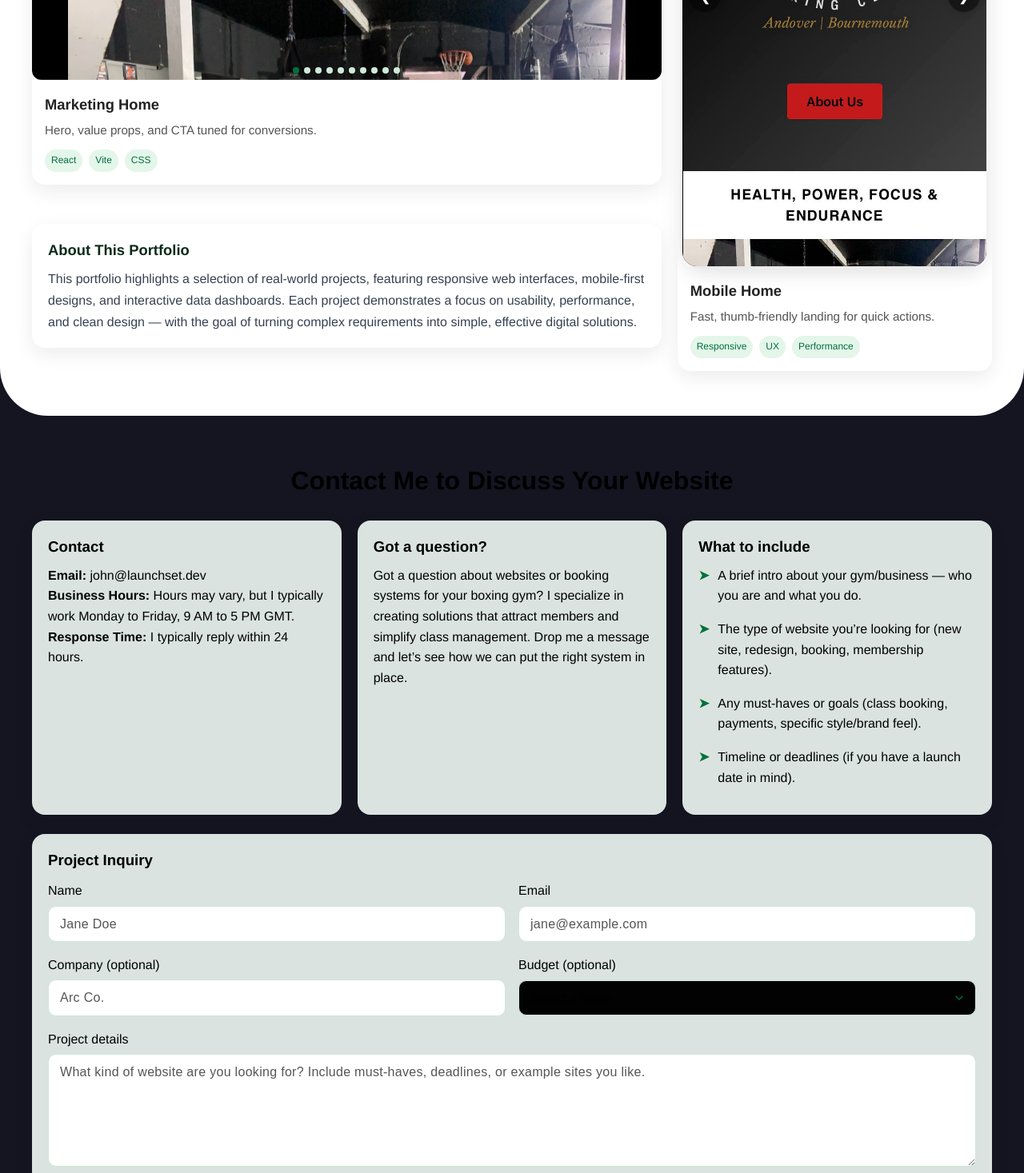
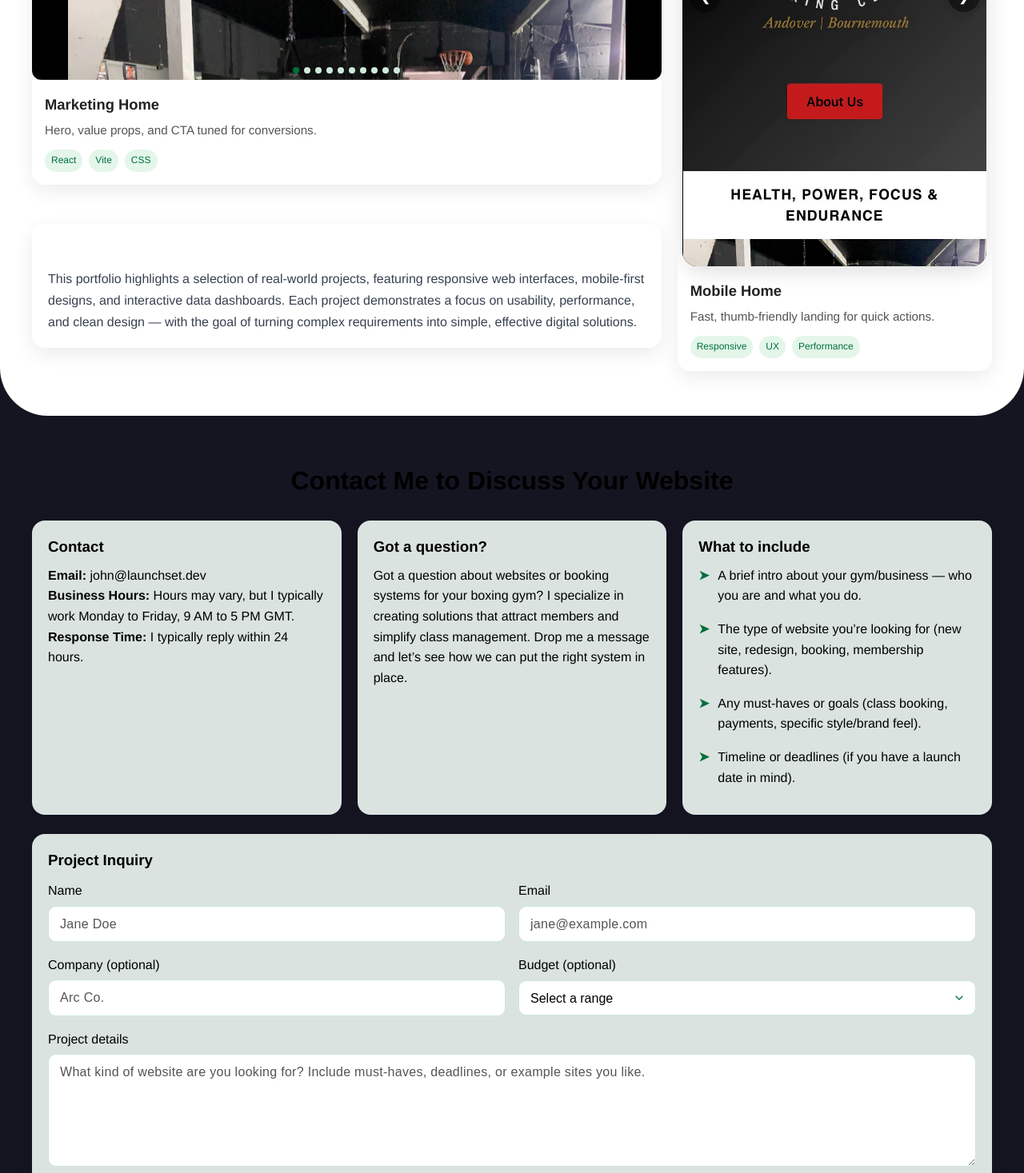
Before and after one commit to Launchset/Portfolio, a React (Vite) app: page / in a window 1280 px wide. Shown: the part 1274-2741 px from the top of the page at 80% size. Built offline with nearby package versions, Linux system fonts and the light colour scheme.

Commit message:
Update Contact and Projects component styles: change select background to white, enhance hover effects for cards, and update project title color to white for better visibility.

```diff
--- a/src/components/Contact.css
+++ b/src/components/Contact.css
@@ -213,7 +213,7 @@ textarea { resize: vertical; }
 
 /* Select styled like inputs */
 .form-grid select {
-  background: #030202;
+  background: #ffffff;   /* ✅ CHANGED to white */
   color: #222;
   border: 1px solid #cde8d7;
   border-radius: 10px;
@@ -253,13 +253,15 @@ textarea { resize: vertical; }
   border-radius: 16px;
   box-shadow: 0 8px 24px rgba(0, 0, 0, 0.08);
   padding: 18px 20px;
-  transition: background 0.2s ease;
+  transition: background 0.25s ease, transform 0.25s ease, box-shadow 0.25s ease;
 }
 
-/* optional: slightly stronger tint on hover */
+/* ✅ Softer hover highlight + shadow lift */
 .contact-card:hover,
 .contact-form.card:hover {
-  background: rgb(7, 170, 107);
+  background: rgba(240, 250, 245, 1); /* subtle lighter highlight */
+  transform: translateY(-3px);        /* slight lift */
+  box-shadow: 0 12px 28px rgba(0, 0, 0, 0.12);
 }
 
 /* === Force all text in Contact section black === */
--- a/src/components/Projects.css
+++ b/src/components/Projects.css
@@ -129,7 +129,7 @@
 
 .projects-info h3 {
   margin: 0 0 .5rem 0;
-  color: #0a2b1a;
+  color: #ffffff;
   font-size: 1.15rem;
 }
 .projects-info p {
```
